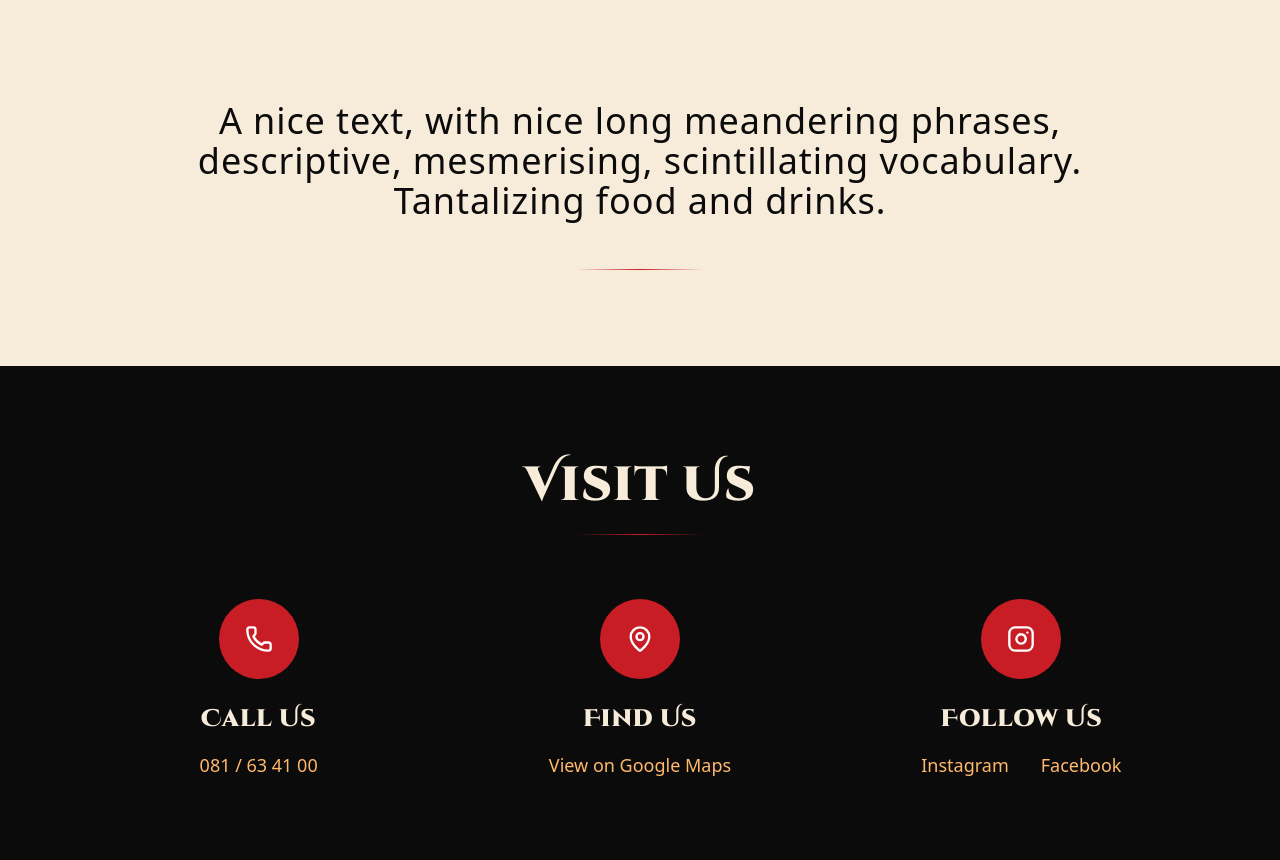
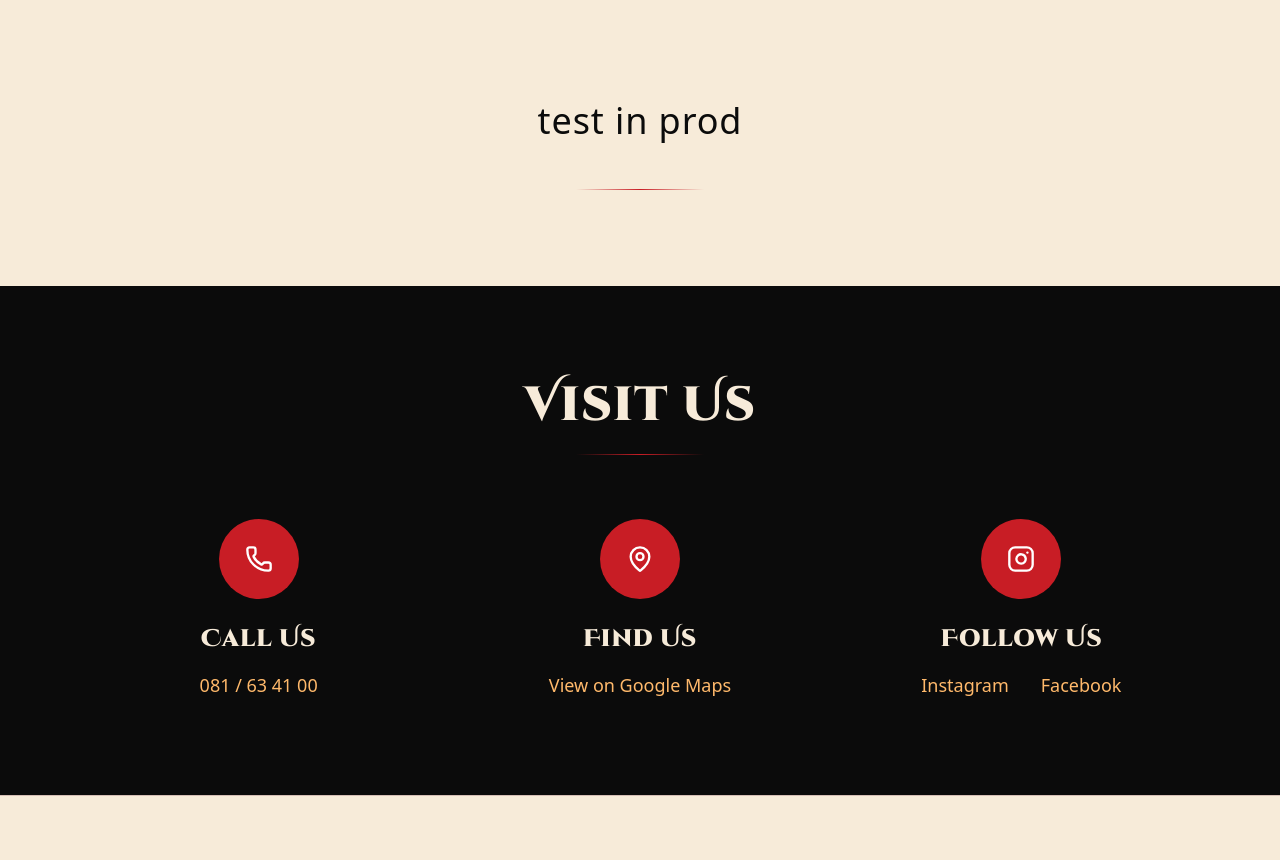
Before and after one commit to 0isoft/lorangerose, a React (Vite) app in the folder frontend/: page / in a window 1280 px wide. Shown: the part 1252-2112 px from the top of the page. Built offline with nearby package versions, Linux system fonts and the light colour scheme; no server answers.

Commit message:
test i8n

```diff
--- a/frontend/src/i18n.tsx
+++ b/frontend/src/i18n.tsx
@@ -13,7 +13,7 @@ const MESSAGES: Record<Lang, Messages> = {
     en: {
         nav: { menu: "Menu", contact: "Contact", gallery: "Gallery", language: "Language" },
         hero: { tagline: "Asian Food", explore: "Explore Menu" },
-        about: { title: "About Us", body: "A nice text, with nice long meandering phrases, descriptive, mesmerising, scintillating vocabulary. Tantalizing food and drinks." },
+        about: { title: "About Us", body: "test in prod" },
         info: {
             visit: "Visit Us",
             call: "Call Us",
```
